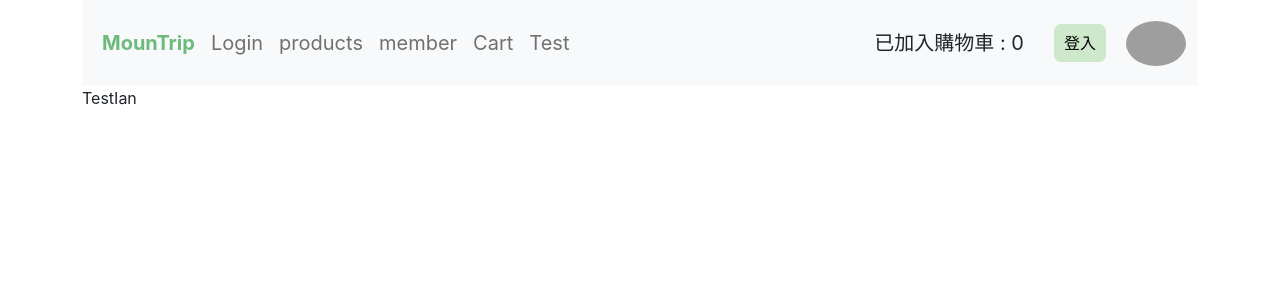
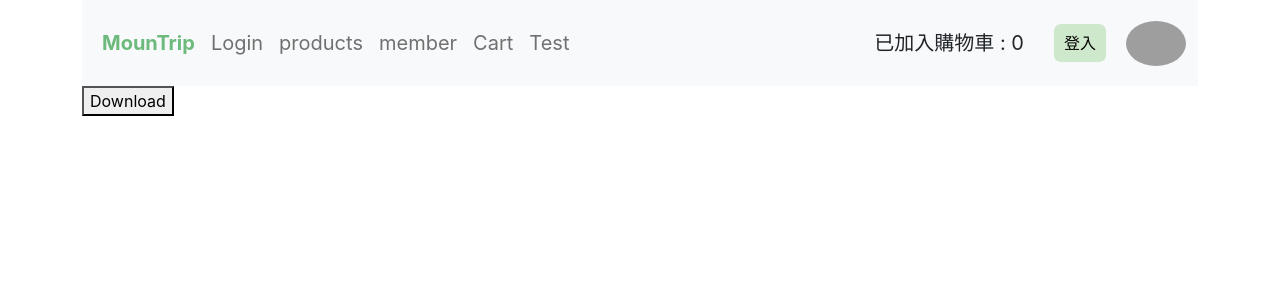
Before and after one commit to en-ian-0131/react_reMountrip, a React (Create React App) app: page /test in a window 1280 px wide. Shown: the top 300 px of the page. Built offline with nearby package versions, Linux system fonts and the light colour scheme; grey boxes are pictures that could not be loaded.

Commit message:
test Blob

```diff
--- a/src/Pages/TestIan.tsx
+++ b/src/Pages/TestIan.tsx
@@ -1,9 +1,29 @@
-import React from 'react'
+export default function TestIan() {
+  const numberArray = [72, 101, 108, 108, 111];
+  const uint8Array = new Uint8Array(numberArray);
+  console.log("uint8Array:", uint8Array);
 
-function TestIan() {
+  const textBlob2 = new Blob([uint8Array], {
+    type: "application/octet-stream",
+  });
+  const BlobURL = URL.createObjectURL(textBlob2);
+
+  const handleClick = () => {
+    const ALink = document.createElement("a");
+    ALink.href = BlobURL;
+    ALink.download = "text.xls";
+    ALink.click();
+  };
+
   return (
-    <div>TestIan</div>
-  )
+    <div>
+      <button
+        onClick={() => {
+          handleClick();
+        }}
+      >
+        Download
+      </button>
+    </div>
+  );
 }
-
-export default TestIan
```
